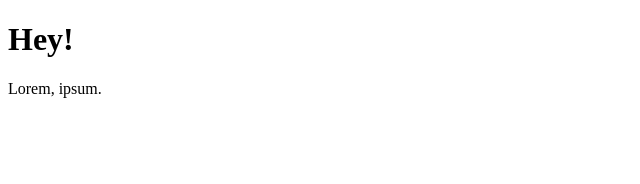
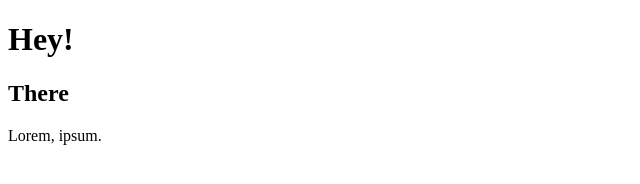
Before and after one commit to masturt/belajarhtml, a website: page index.html in a window 1280 px wide. Shown: the whole page, without its empty margins (0-640 px from the left). Drawn offline with Linux system fonts and the light colour scheme.

Commit message:
menambahkan h2

```diff
--- a/index.html
+++ b/index.html
@@ -9,6 +9,7 @@
 
 <body>
     <h1>Hey!</h1>
+    <h2>There</h2>
     <p>Lorem, ipsum.</p>
 </body>
 
```
